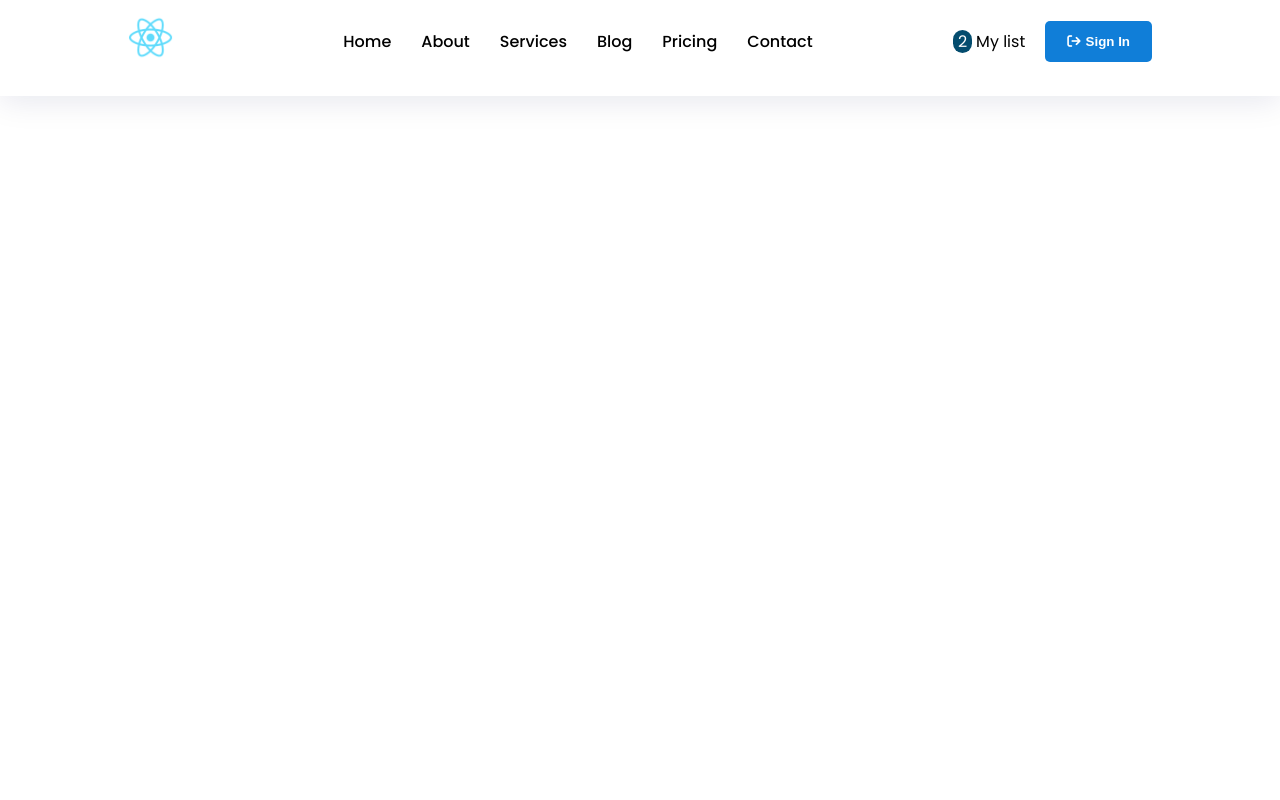
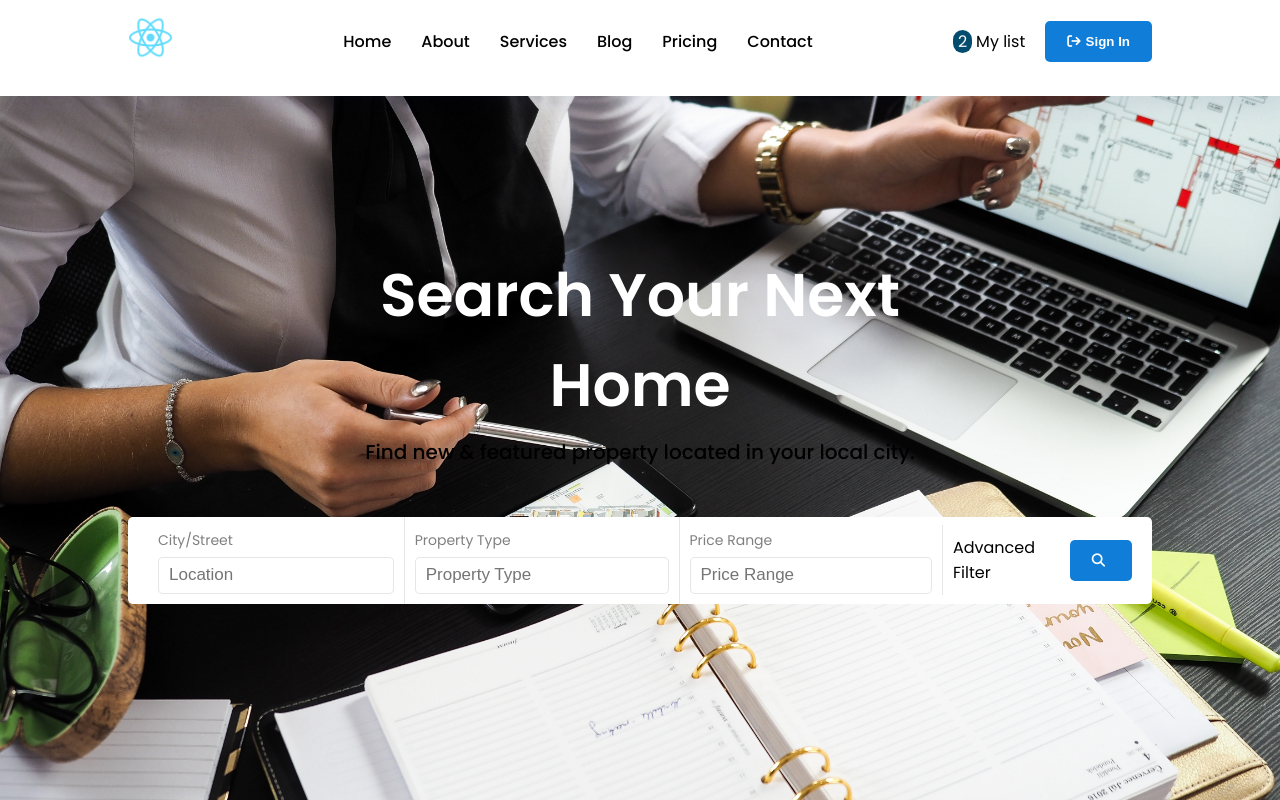
Before and after one commit to s-kvng/Real-Estate, a React (Create React App) app: page / in a window 1280 px wide. Built offline with nearby package versions, Linux system fonts and the light colour scheme.

Commit message:
Add hero image

```diff
--- a/src/App.css
+++ b/src/App.css
@@ -48,3 +48,32 @@ ul{
 button i {
   margin-right: 5px;
 }
+
+
+/*Call to action*/
+.heading{
+  text-align: center;
+  color: #fff;
+  width: 60%;
+  margin: auto;
+
+}
+
+.heading h1{
+  font-weight: 600;
+  text-transform: capitalize;
+  font-size: 60px;
+}
+
+.heading p {
+  font-weight: 500;
+  color: #000000;
+  margin-top: 7px;
+}
+
+
+textarea, input {
+  border: none;
+  outline: none;
+  background-color: none;
+}
--- /dev/null
+++ b/src/components/common/Heading.jsx
@@ -0,0 +1,16 @@
+import React from 'react'
+
+const Heading = ({title , subtitle}) => {
+  return (
+    <>
+        <div className="heading">
+            <h1>{title}</h1>
+            <p>{subtitle}</p>
+        </div>
+    </>
+  )
+}
+
+
+
+export default Heading;
--- /dev/null
+++ b/src/components/home/Hero/Hero.css
@@ -0,0 +1,81 @@
+.hero{
+
+    background-image: url("../../../../public/images/baner.jpg");
+    background-repeat: no-repeat;
+    background-position: center;
+    background-size: cover;
+    height: 88vh;
+    width: 100%;
+
+}
+
+.hero .container {
+    padding-top: 12%;
+
+}
+
+.hero p {
+    font-size: 20px;
+}
+
+
+form {
+    background-color: #fff;
+    border-radius: 5px;
+    margin-top: 50px;
+    padding: 0 20px;
+}
+
+form input{
+    padding: 10px;
+    width: 100%;
+    border: 1px solid rgba(128,128, 128, 0.2);
+    margin-top: 5px;
+    border-radius: 5px;
+}
+
+form span {
+
+    font-size : 14px;
+    color : grey;
+}
+
+
+input::placeholder{
+    font-size: 17px;
+
+}
+
+form .box{
+    padding:10px;
+    border-left : 1px solid rgba(123, 128, 128, 0.2);
+
+}
+
+form .box:nth-child(1){
+    border : none;
+}
+
+
+@media screen and (max-width: 768px){
+    .hero .container{
+        padding-top: 10%;
+    }
+
+    .hero h1 {
+        font-size: 60px;
+    }
+
+    form {
+        display:flex;
+        flex-wrap: wrap;
+    }
+
+    form .box{
+        border-left: none;
+    }
+
+    form input{
+        width: 100%;
+    }
+}
--- /dev/null
+++ b/src/components/home/Hero/Hero.jsx
@@ -0,0 +1,45 @@
+import React from 'react'
+import './Hero.css'
+import Heading from '../../common/Heading'
+
+const Hero = () => {
+  return (
+    <>
+
+        <section className="hero">
+            <div className="container">
+                <Heading title={'Search Your Next Home '}
+                        subtitle={'Find new & featured property located in your local city.'} />
+                <form action="" className="flex">
+                    <div className="box">
+                        <span>City/Street</span>
+                        <input type="text" placeholder='Location' />
+                    </div>
+
+                    <div className="box">
+                        <span>Property Type</span>
+                        <input type="text" placeholder='Property Type' />
+                    </div>
+
+                    <div className="box">
+                        <span>Price Range</span>
+                        <input type="text" placeholder='Price Range' />
+                    </div>
+
+                    <div className="box">
+                        Advanced Filter
+                    </div>
+
+                    <button className='btn'>
+                        <i className='fa fa-search'></i>
+                    </button>
+                </form>
+            </div>
+        </section>
+
+    </>
+  )
+}
+
+
+export default Hero;
--- /dev/null
+++ b/src/components/home/Home.jsx
@@ -0,0 +1,12 @@
+import React from 'react'
+import Hero from './Hero/Hero';
+
+const Home = () => {
+  return (
+    <>
+        <Hero />
+    </>
+  )
+}
+
+export default Home;
--- a/src/components/pages/Pages.jsx
+++ b/src/components/pages/Pages.jsx
@@ -1,6 +1,7 @@
 import React from 'react'
 import { Header } from '../common/Header/Header';
 import { BrowserRouter as Router , Route , Routes} from 'react-router-dom';
+import  Home   from '../home/Home';
 
 const Pages = () => {
   return (
@@ -8,7 +9,7 @@ const Pages = () => {
       <Router>
         <Header/>
         <Routes>
-          {}
+          <Route path='/' element={<Home />} />
         </Routes>
       </Router>
     </>
```
Also changed, not shown: public/images/baner.jpg (added).
